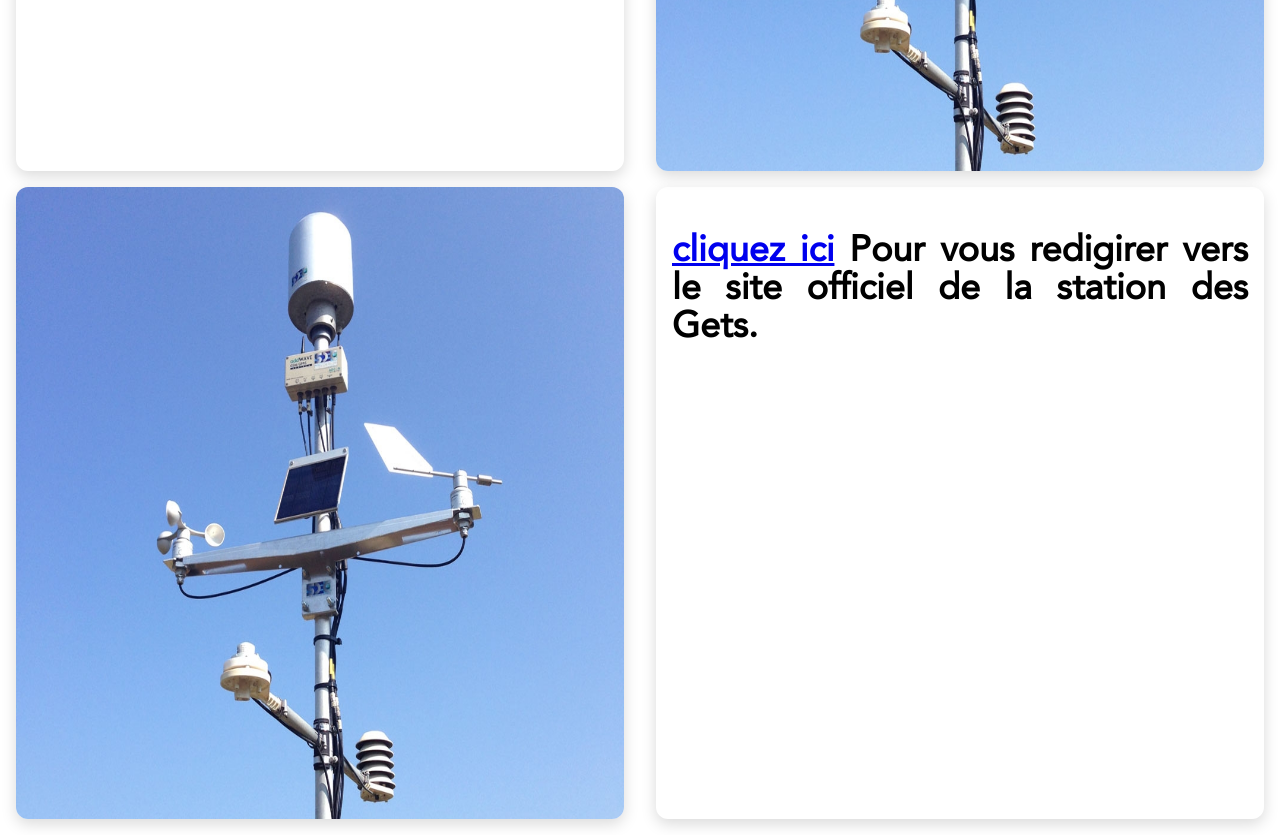
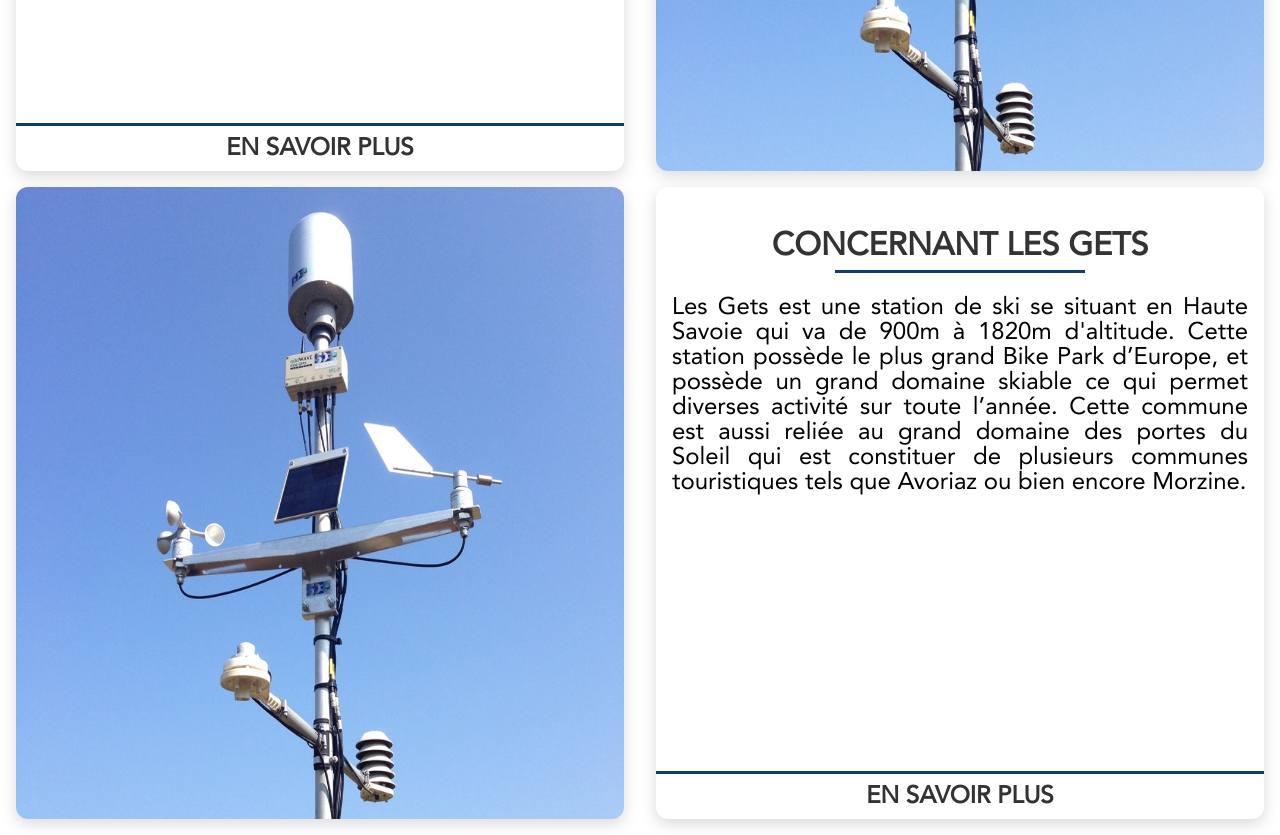
Before and after one commit to Yunekoo/MiniStationMeteo, a plain HTML site: page index.html in a window 1280 px wide. Shown: the part 1100-1935 px from the top of the page. Drawn offline with Linux system fonts and the light colour scheme.

Commit message:
home redisign

```diff
--- a/assets/css/style.css
+++ b/assets/css/style.css
@@ -103,13 +103,13 @@ body div.main div.home-grid div.block{
     font-weight: normal;
     text-align: justify;
     height: 600px;
+    position: relative;
 }
 body div.main div.home-grid div.block.img{
     width: calc(50% - 32px);
     padding: 0;
     overflow: hidden;
     height: 632px;
-    position: relative;
 }
 body div.main div.home-grid div.block.img img{
     width: 100%;
@@ -139,3 +139,18 @@ body div.main div.home-grid div.block h2.block-title:after{
     height: 0;
     display: block;
 }
+body div.main div.home-grid div.block a.block-link-bottom{
+    text-align: center;
+    font-size: 24px;
+    font-weight: bold;
+    text-transform: uppercase;
+    position: absolute;
+    display: block;
+    color: #333;
+    bottom:0;
+    left:0;
+    width: 100%;
+    padding: 10px 0;
+    border-top: 3px solid #0F3C6E;
+    text-decoration: none;
+}
--- a/index.html
+++ b/index.html
@@ -74,6 +74,9 @@
                         Ce projet est mené par 3 élèves de la classe de Terminale STI2D1 du Lycée Générale Technologique
                         Jean Monnet d’Annemasse.
                     </p>
+                    <a href="#!" class="block-link-bottom">
+                        en savoir plus
+                    </a>
                 </div>
                 <div class="block img">
                     <img src="assets/img/station.png" alt="station"/>
@@ -82,10 +85,19 @@
                     <img src="assets/img/station.png" alt="station"/>
                 </div>
                 <div class="block">
-                    <h2>
-                        <a href="https://www.lesgets.com/" class="prev" target="_BLANK">cliquez ici</a>
-                        Pour vous redigirer vers le site officiel de la station des Gets.
+                    <h2 class="block-title">
+                        Concernant les Gets
                     </h2>
+                    <p>
+                        Les Gets est une station de ski se situant en Haute Savoie qui va de 900m à 1820m d'altitude.
+                        Cette station possède le plus grand Bike Park d’Europe, et possède un grand domaine skiable ce
+                        qui permet diverses activité sur toute l’année. Cette commune est aussi reliée au grand domaine
+                        des portes du Soleil qui est constituer de plusieurs communes touristiques tels que Avoriaz ou
+                        bien encore Morzine.
+                    </p>
+                    <a href="https://www.lesgets.com/" target="_blank" class="block-link-bottom">
+                        en savoir plus
+                    </a>
                 </div>
             </div>
         </div>
```
